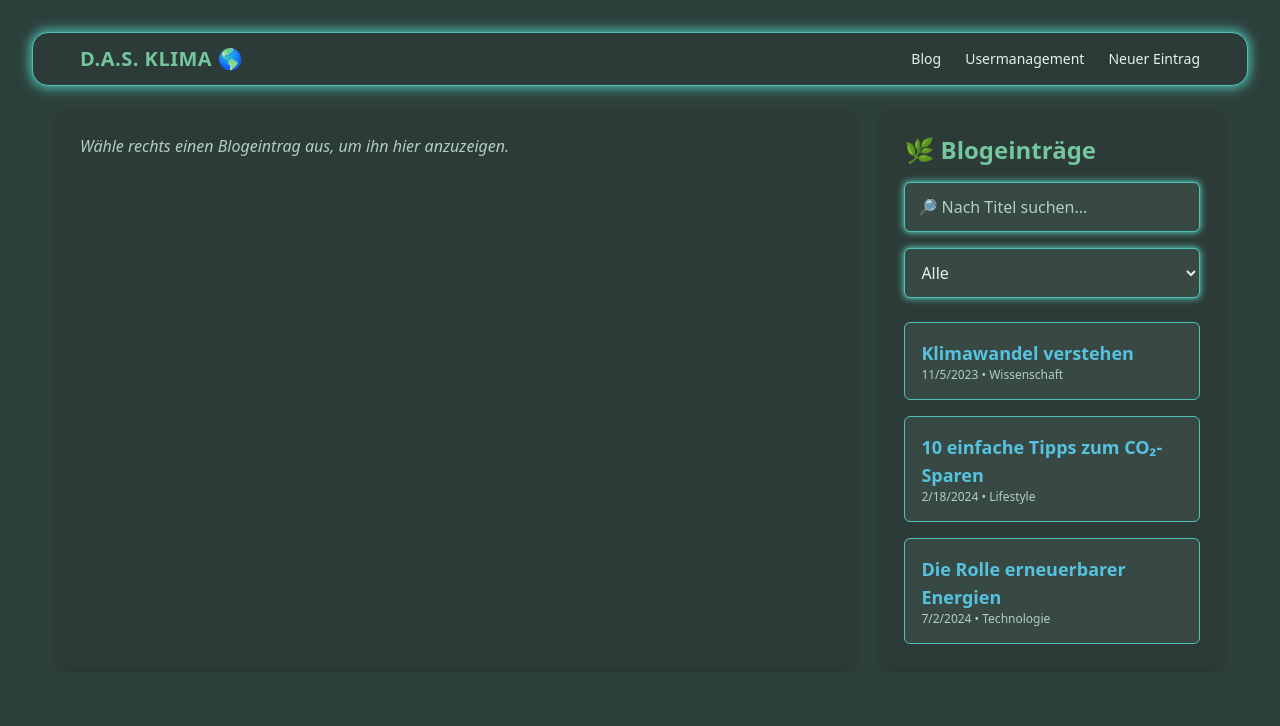
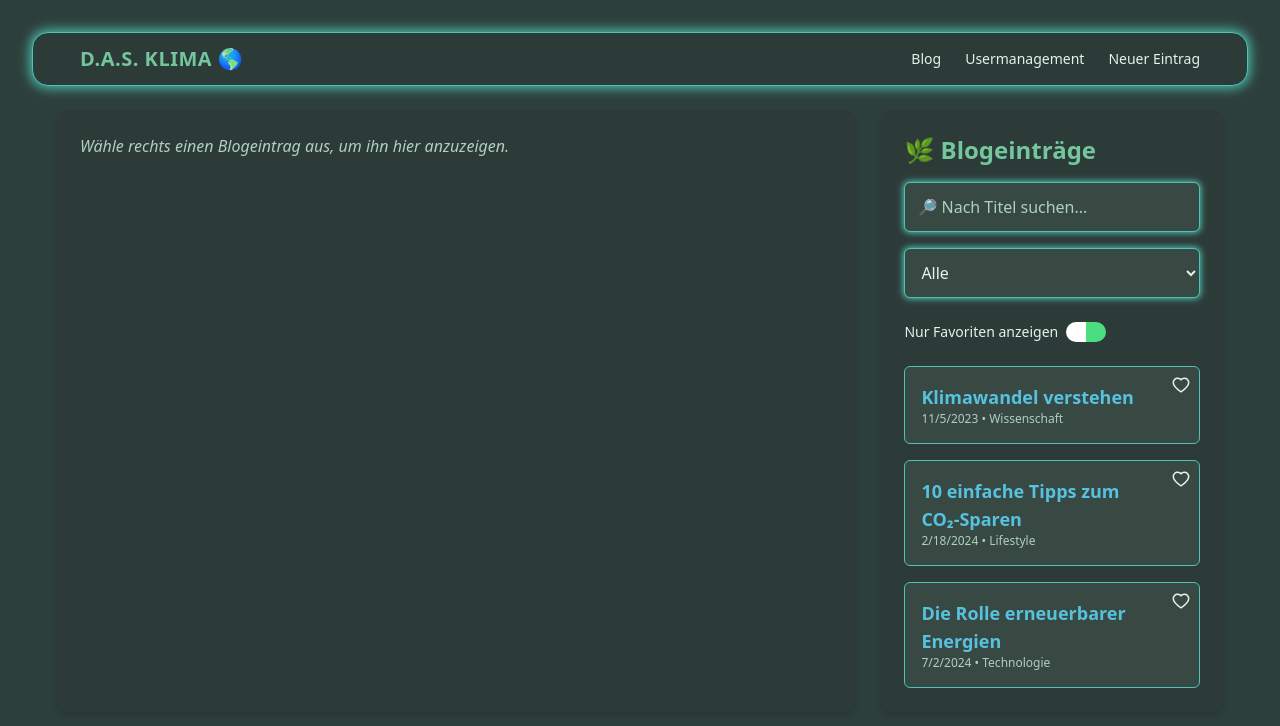
Before and after one commit to daincoding/dasklima, a React (Vite) app: page /blogoverview in a window 1280 px wide. Shown: the top 726 px of the page. Built offline with nearby package versions, Linux system fonts and the light colour scheme.

Commit message:
Day 2-test-samer

```diff
--- a/src/pages/BlogOverview.jsx
+++ b/src/pages/BlogOverview.jsx
@@ -1,11 +1,14 @@
 import { useState, useEffect } from 'react';
 import CommentSection from "../components/CommentSection.jsx";
+import { AiFillHeart, AiOutlineHeart } from "react-icons/ai";
 
 function BlogUebersicht() {
     const [beitraege, setBeitraege] = useState([]);
     const [ausgewaehlt, setAusgewaehlt] = useState(null);
     const [suchbegriff, setSuchbegriff] = useState('');
     const [ausgewaehlteKategorie, setAusgewaehlteKategorie] = useState('Alle');
+    const [favoriten, setFavoriten] = useState([]);
+    const [nurFavoriten, setNurFavoriten] = useState(false);
 
     useEffect(() => {
         fetch('/data/blogeintrag.json')
@@ -14,14 +17,24 @@ function BlogUebersicht() {
             .catch((fehler) => console.error('Fehler beim Laden der Daten:', fehler));
     }, []);
 
-    const kategorien = ['Alle', ...new Set(beitraege.map(eintrag => eintrag.kategorie))];
+    const kategorien = ['Alle',  ...new Set(beitraege.map(eintrag => eintrag.kategorie))];
 
     const gefilterteBeitraege = beitraege
         .filter(eintrag =>
             eintrag.titel.toLowerCase().includes(suchbegriff.toLowerCase()) &&
-            (ausgewaehlteKategorie === 'Alle' || eintrag.kategorie === ausgewaehlteKategorie)
+            (ausgewaehlteKategorie === 'Alle' || eintrag.kategorie === ausgewaehlteKategorie) &&
+            (!nurFavoriten || favoriten.includes(eintrag.id))
         )
-        .sort((a, b) => new Date(a.datum) - new Date(b.datum)); // älteste zuerst
+        .sort((a, b) => new Date(a.datum) - new Date(b.datum));
+
+    // 🆕 Herz-Toggle Funktion
+    const favoritenToggle = (id) => {
+        if (favoriten.includes(id)) {
+            setFavoriten(favoriten.filter(favId => favId !== id));
+        } else {
+            setFavoriten([...favoriten, id]);
+        }
+    };
 
     return (
         <div className="flex flex-col md:flex-row gap-6 p-6 max-w-7xl mx-auto text-[var(--cl-text)]">
@@ -79,6 +92,21 @@ function BlogUebersicht() {
                 </select>
 
                 {/* Favoriten & Alle Filter-Buttons */}
+                <div className="flex items-center gap-2 mb-6">
+                    <label htmlFor="favoriten-toggle" className="text-sm">Nur Favoriten anzeigen</label>
+                    <input
+                        id="favoriten-toggle"
+                        type="checkbox"
+                        checked={nurFavoriten}
+                        onChange={() => setNurFavoriten(!nurFavoriten)}
+                        className="w-10 h-5 rounded-full bg-gray-300 appearance-none checked:bg-green-500 relative transition-all duration-300 cursor-pointer"
+                        style={{
+                            backgroundImage: nurFavoriten
+                                ? 'linear-gradient(to right, #4ade80 50%, white 50%)'
+                                : 'linear-gradient(to right, white 50%, #4ade80 50%)',
+                        }}
+                    />
+                </div>
 
 
                 {/* Beitragliste */}
@@ -87,13 +115,26 @@ function BlogUebersicht() {
                         <li
                             key={eintrag.id}
                             onClick={() => setAusgewaehlt(eintrag)}
-                            className="cursor-pointer p-4 rounded-md bg-[var(--cl-surface1)]
-                hover:bg-[var(--cl-surface2)] border border-[var(--cl-teal)] transition"
+                            className="cursor-pointer p-4 pr-10 rounded-md bg-[var(--cl-surface1)]
+    hover:bg-[var(--cl-surface2)] border border-[var(--cl-teal)] transition relative"
                         >
                             <h2 className="text-lg font-semibold text-[var(--cl-blue)]">{eintrag.titel}</h2>
                             <p className="text-xs text-[var(--cl-subtext1)]">
                                 {new Date(eintrag.datum).toLocaleDateString()} • {eintrag.kategorie}
                             </p>
+
+                            {/* Herz-Icon */}
+                            <button
+                                onClick={(e) => {
+                                    e.stopPropagation();
+                                    favoritenToggle(eintrag.id);
+                                }}
+                                className="absolute top-2 right-2 text-xl"
+                            >
+                                {favoriten.includes(eintrag.id)
+                                    ? <AiFillHeart className="text-red-500" />
+                                    : <AiOutlineHeart />}
+                            </button>
                         </li>
                     ))}
                 </ul>
```
